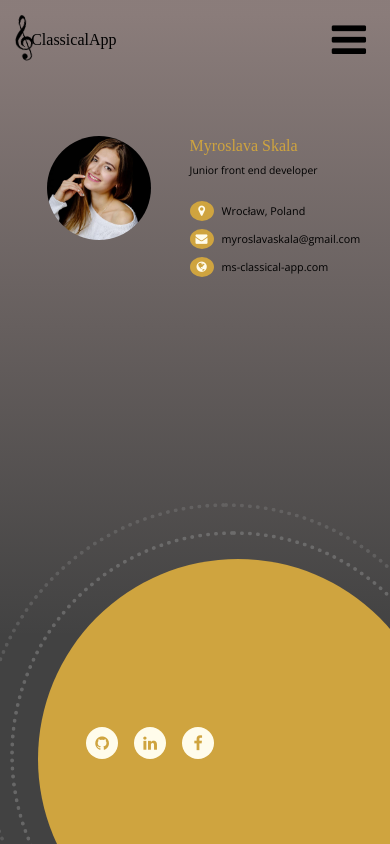
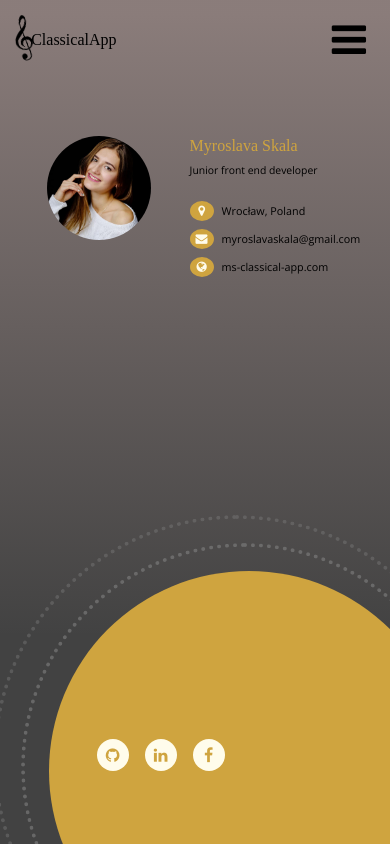
Before and after one commit to Myroslava12/React_Classical_music, a React (Create React App) app: page /#/contact in a window 390 px wide. Built offline with nearby package versions, Linux system fonts and the light colour scheme; a web font is replaced by a local one.

Commit message:
Fix style in Contact for mobile breakpoint

```diff
--- a/src/components/App.js
+++ b/src/components/App.js
@@ -4,7 +4,7 @@ import Navigation from './navigation/Navigation';
 import AboutApp from './about_app/AboutApp';
 import Favorites from "./favorites/Favorites";
 import Search from './search/Search';
-import Footer from './footer/Footer';
+import Contact from './contact/Contact';
 import Composers from './composers/Composers';
 import './App.scss';
 import logo from '../images/clef.jpg';
@@ -56,7 +56,7 @@ function App() {
                 <Route exact path="/" component={Home}/>
                 <Route path="/about" component={AboutApp}/>
                 <Route path="/favorites" component={Favorites}/>
-                <Route path="/contact" component={Footer}/>
+                <Route path="/contact" component={Contact}/>
               </Switch>
             </Router>
           </div>
--- a/src/components/App.scss
+++ b/src/components/App.scss
@@ -8,5 +8,5 @@
 @import "./composers/composers";
 @import "./favorites/favorites";
 @import "./works/works";
-@import "./footer/footer";
+@import "./contact/contact";
 @import "./loading/loading";
--- a/src/components/about_app/_aboutApp.scss
+++ b/src/components/about_app/_aboutApp.scss
@@ -6,7 +6,6 @@
 .about--section {
     width: 100%;
     position: relative;
-    height: auto;
 }
 
 .about--img {
--- a/src/components/footer/Footer.js
+++ b/src/components/contact/Contact.js
@@ -3,7 +3,7 @@ import myImg from "../../images/mira.jpg";
 import AOS from 'aos';
 
 
-const Footer = () => {
+const Contact = () => {
 
     useEffect(() => {
         AOS.init({
@@ -53,4 +53,4 @@ const Footer = () => {
     )
 };
 
-export default Footer;
+export default Contact;
--- a/src/components/footer/_footer.scss
+++ b/src/components/contact/_contact.scss
@@ -86,13 +86,13 @@
 }
 
 .footer--circle {
-    position: absolute;
+    position: fixed;
     width: 35rem;
     height: 35rem;
     border-radius: 50%;
     background-color: $fontColor;
     bottom: -15%;
-    right: -15%;
+    right: -10%;
     z-index: 2;
     opacity: 0;
     animation: icon 1s forwards;
@@ -232,8 +232,8 @@
     }
 
     .footer--circle {
-        bottom: -20%;
-        right: -20%;
+        bottom: -17%;
+        right: -17%;
     }
 }
 
@@ -248,8 +248,8 @@
     }
 
     .footer--circle {
-        bottom: -20%;
-        right: -20%;
+        bottom: -22%;
+        right: -16%;
         width: 30rem;
         height: 30rem;
 
@@ -269,7 +269,7 @@
     }
 
     .footer--icons {
-        bottom: 40%;
+        bottom: 45%;
         right: 75%;
     }
 
--- a/src/components/scss/_main.scss
+++ b/src/components/scss/_main.scss
@@ -1,11 +1,12 @@
 html {
     font-size: 17px;
+    overflow: hidden;
 }
 
 .dashboard--app {
     width: 100%;
     min-height: 100vh;
-    overflow: hidden;
+    overflow-x: hidden;
     background: linear-gradient(180deg, rgba(210, 182, 178, 0.5) 1.59%, rgba(81, 70, 125, 0) 75.41%), linear-gradient(0deg, rgba(0, 0, 0, 0.74), rgba(0, 0, 0, 0.74));
 }
 
--- a/src/components/search/Search.js
+++ b/src/components/search/Search.js
@@ -15,6 +15,7 @@ const Search = ({composers, setComposers, inputSearch, setInputSearch, setIsVisi
 
     return (
         <div className="main--app">
+            <div className="container--app">
                 <div className="main--box" data-aos="fade-up" data-aos-anchor-placement="center-bottom">
                     <span className="title--letter letter--1">C</span>
                     <span className="title--letter letter--2">l</span>
@@ -38,6 +39,7 @@ const Search = ({composers, setComposers, inputSearch, setInputSearch, setIsVisi
                     myRef={myRef}
                 />
             </div>
+        </div>
     )
 };
 
--- a/src/components/works/FormSearchWorks.js
+++ b/src/components/works/FormSearchWorks.js
@@ -42,9 +42,9 @@ const FormSearchWorks  = ({setWorks, setIsVisible, composerID, myRef}) => {
             <div className="form--icon--hide"><i className="fa fa-times" onClick={hideSection}></i></div>
             <p className="search--work--title">What works do you want to find?</p>
             {inputError && <p className="search--title--error">Field value cannot be empty</p>}
-            {error && <p className="search--title--error">Oops, can't find the work with this name...</p>}
             <small className="message--info">To see all the works, enter "all"</small>
             <input className="input--search--work" type="text" value={nameWork} placeholder="e.g. Sonata or prelude..." onChange={onChange} />
+            {error && <p className="search--title--error">Oops, can't find the work with this name...</p>}
             <button type="submit" className="btn--search--work">Show work</button>
         </form>
     );
```
Lines whose indentation alone changed are shown as unchanged.
